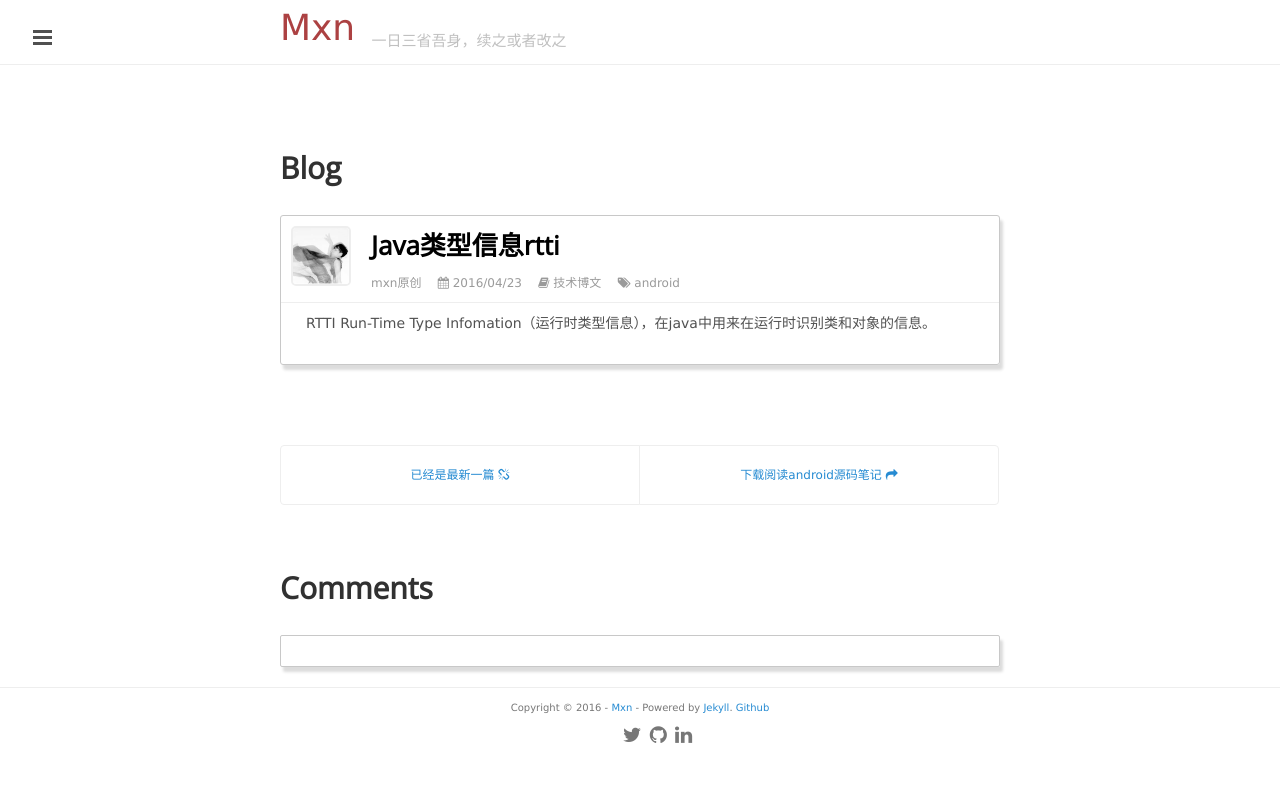
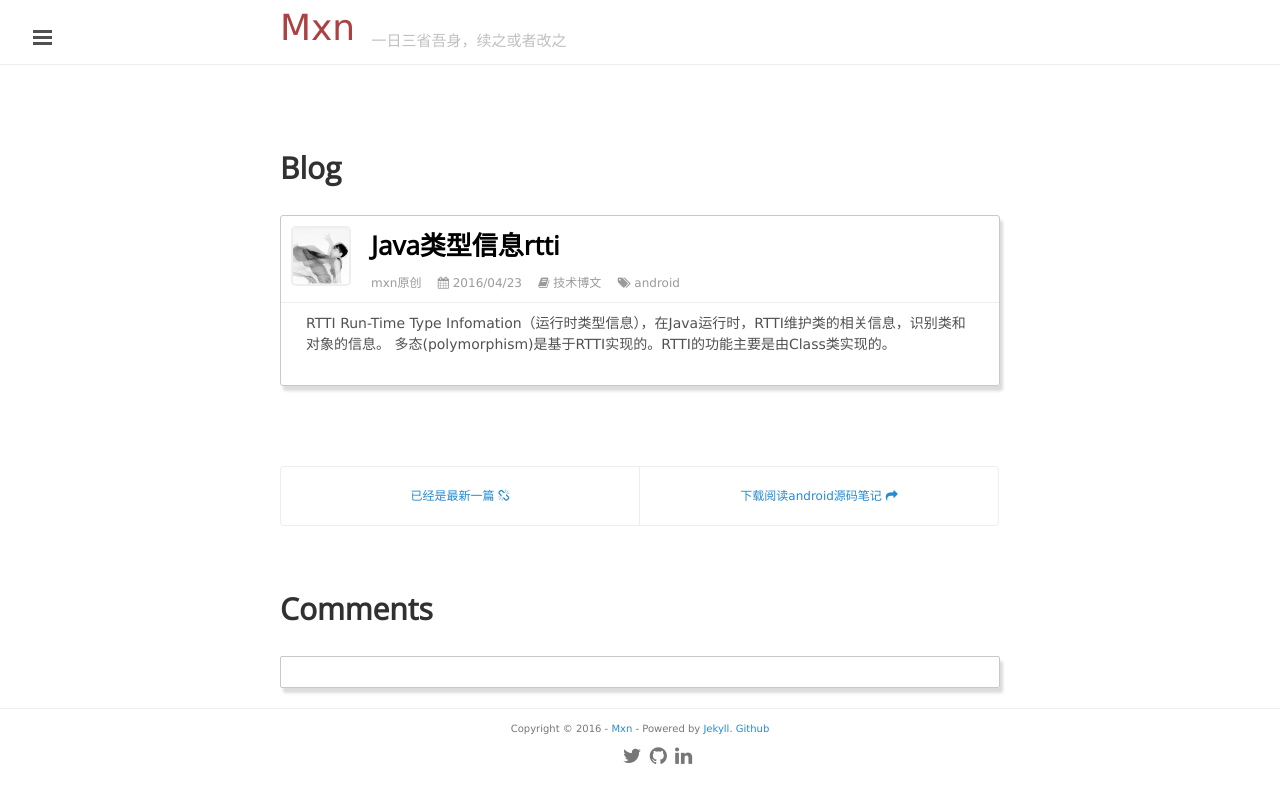
Before and after one commit to mxn21/mxn21.github.io, a Jekyll site: the page built from _posts/2016-4-23-java类型信息RTTI.md, in a window 1280 px wide. Shown: the top 803 px of the page. Built offline with Jekyll 4.4.1, drawn with Linux system fonts in a browser that asks for light colours; comment, search, counter and statistics services are not loaded.

Commit message:
23432432

```diff
--- a/_posts/2016-4-23-java类型信息RTTI.md
+++ b/_posts/2016-4-23-java类型信息RTTI.md
@@ -6,4 +6,5 @@
 tag: android
 ---
 
-RTTI Run-Time Type Infomation（运行时类型信息），在java中用来在运行时识别类和对象的信息。
+RTTI Run-Time Type Infomation（运行时类型信息），在Java运行时，RTTI维护类的相关信息，识别类和对象的信息。
+多态(polymorphism)是基于RTTI实现的。RTTI的功能主要是由Class类实现的。
```
